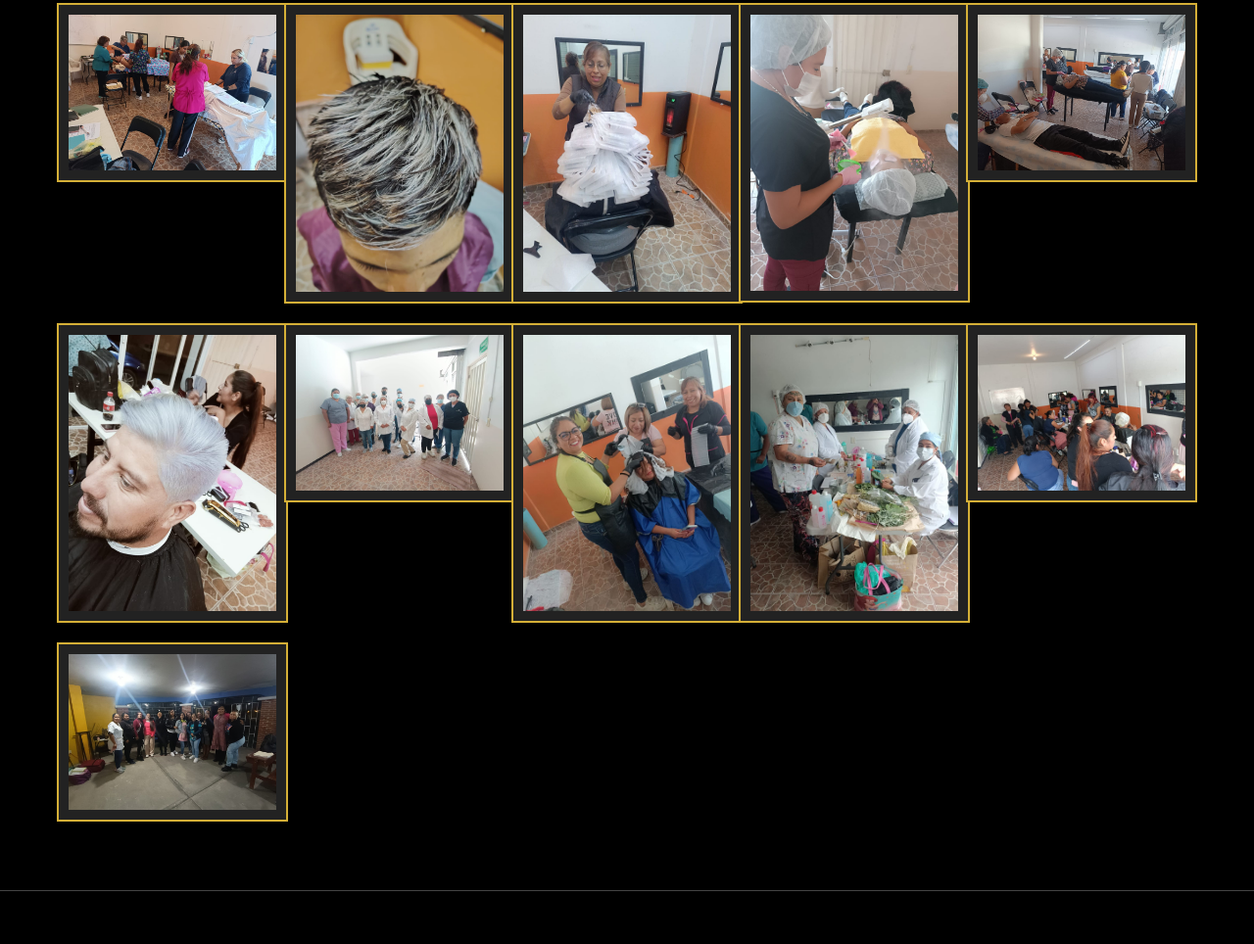
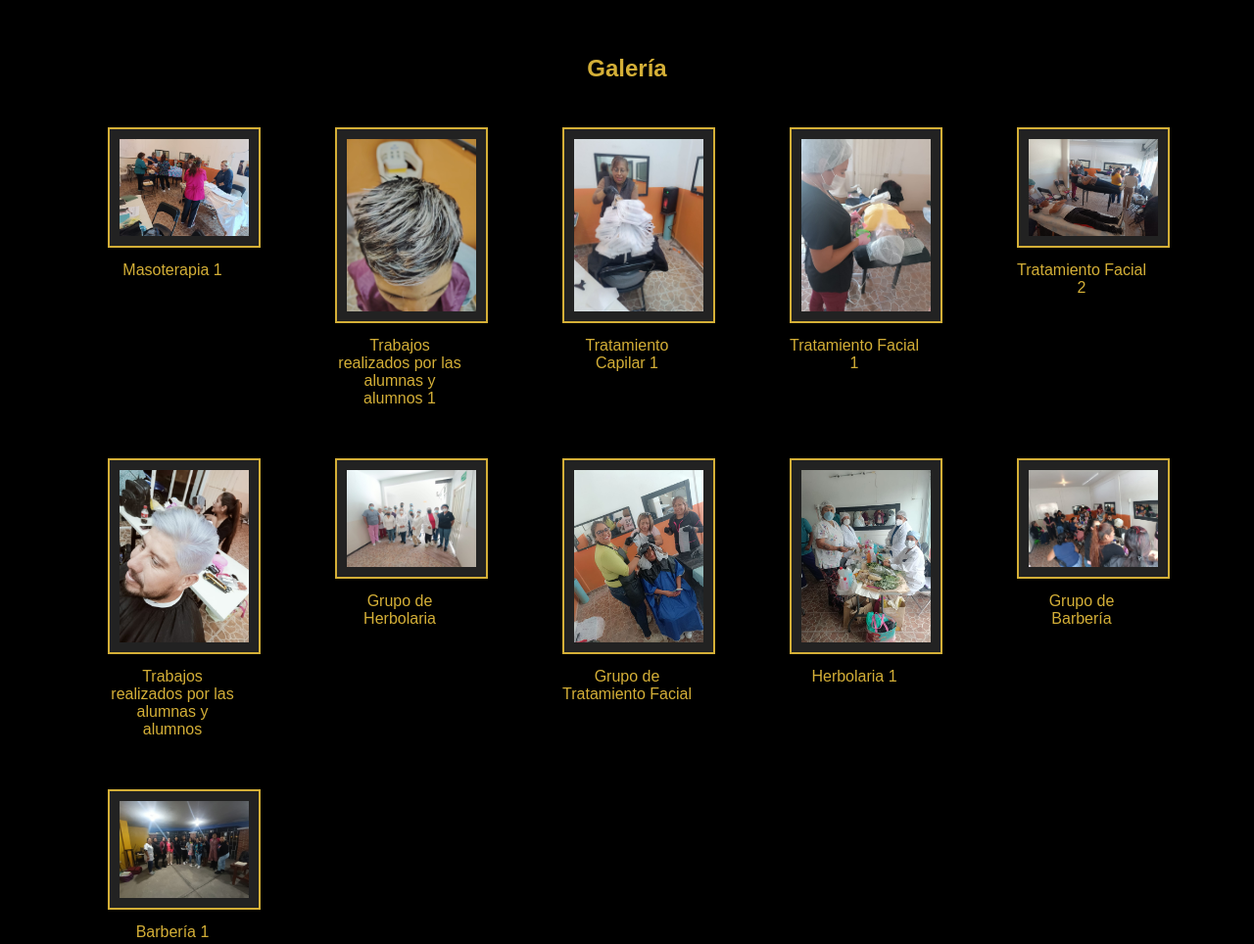
Before and after one commit to Kalmekak-Toltekayotl/Kalmekak-Toltekayotl, a plain HTML site: page index.html in a window 1280 px wide. Shown: the part 865-1829 px from the top of the page at 98% size. Drawn offline with Linux system fonts and the light colour scheme.

Commit message:
Update index.html

```diff
--- a/index.html
+++ b/index.html
@@ -60,7 +60,7 @@
 
        .logo {
            width: auto;
-           height: 60px; /* Puedes ajustar el tamaño según lo prefieras */
+           height: 180px; /* Tamaño tres veces mayor */
            margin: 0 15px;
        }
 
@@ -114,6 +114,11 @@
            justify-items: center;
        }
 
+       figure {
+           text-align: center;
+           color: #d4af37;
+       }
+
        .gallery img {
            width: 100%;
            height: auto;
@@ -122,12 +127,18 @@
            background-color: #222;
            max-width: 300px; /* Tamaño máximo para las imágenes */
        }
+
+       figcaption {
+           margin-top: 10px;
+           font-size: 16px;
+           color: #d4af37;
+       }
    </style>
 </head>
 <body>
    <header>
        <div class="logo-container">
-           <!-- Ruta correcta de las imágenes -->
+           <!-- Aumentar tamaño de los logos -->
            <img src="images/REDONDO_PRUEBA_3_FINAL.png" alt="Logo Izquierdo" class="logo">
            <h1>Kalmekak Toltekayotl</h1>
            <img src="images/PRUEBA_4_FINAL.png" alt="Logo Derecho" class="logo">
@@ -139,7 +150,7 @@
    <nav>
        <a href="#inicio"><button>Inicio</button></a>
        <a href="#oferta-educativa"><button>Oferta Educativa</button></a>
-       <a href="#galeria"><button>Galería</button></a> <!-- Cambié el nombre aquí -->
+       <a href="#galeria"><button>Galería</button></a>
        <a href="#contacto"><button>Contacto</button></a>
    </nav>
 
@@ -154,20 +165,53 @@
    </section>
 
    <section id="galeria">
-       <h2>Galería</h2> <!-- Título de la galería -->
+       <h2>Galería</h2>
        <div class="gallery">
-           <!-- Imágenes de la galería -->
+           <!-- Se agregaron captions debajo de cada imagen -->
+           <figure>
                <img src="images/Masoterapia_1.jpg" alt="Masoterapia 1">
+               <figcaption>Masoterapia 1</figcaption>
+           </figure>
+           <figure>
                <img src="images/Trabajos_realizados_por_las_alumnas_y_alumnos_1.jpg" alt="Trabajos realizados por las alumnas y alumnos 1">
+               <figcaption>Trabajos realizados por las alumnas y alumnos 1</figcaption>
+           </figure>
+           <figure>
                <img src="images/Tratamiento_Capilar_1.jpg" alt="Tratamiento Capilar 1">
+               <figcaption>Tratamiento Capilar 1</figcaption>
+           </figure>
+           <figure>
                <img src="images/Tratamiento_Facial_1.jpg" alt="Tratamiento Facial 1">
+               <figcaption>Tratamiento Facial 1</figcaption>
+           </figure>
+           <figure>
                <img src="images/Tratamiento_Facial_2.jpg" alt="Tratamiento Facial 2">
+               <figcaption>Tratamiento Facial 2</figcaption>
+           </figure>
+           <figure>
                <img src="images/Trabajos_realizados_por_las_alumnas_y_alumnos.jpg" alt="Trabajos realizados por las alumnas y alumnos">
+               <figcaption>Trabajos realizados por las alumnas y alumnos</figcaption>
+           </figure>
+           <figure>
                <img src="images/Grupo_de_Herbolaria.jpg" alt="Grupo de Herbolaria">
+               <figcaption>Grupo de Herbolaria</figcaption>
+           </figure>
+           <figure>
                <img src="images/Grupo_de_Tratamiento_Facial.jpg" alt="Grupo de Tratamiento Facial">
+               <figcaption>Grupo de Tratamiento Facial</figcaption>
+           </figure>
+           <figure>
                <img src="images/Herbolaria_1.jpg" alt="Herbolaria 1">
+               <figcaption>Herbolaria 1</figcaption>
+           </figure>
+           <figure>
                <img src="images/Grupo_de_Barbería.jpg" alt="Grupo de Barbería">
+               <figcaption>Grupo de Barbería</figcaption>
+           </figure>
+           <figure>
                <img src="images/Barbería_1.jpg" alt="Barbería 1">
+               <figcaption>Barbería 1</figcaption>
+           </figure>
        </div>
    </section>
 
```
Lines whose indentation alone changed are shown as unchanged.
